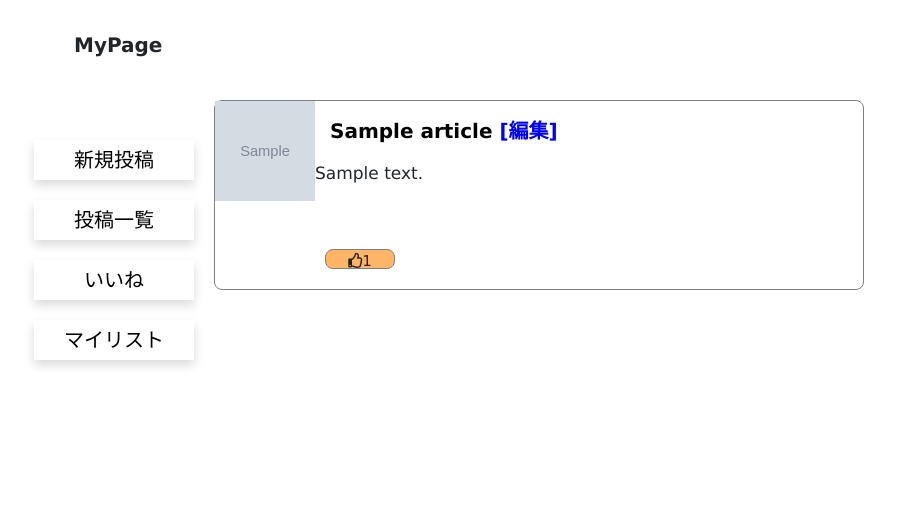
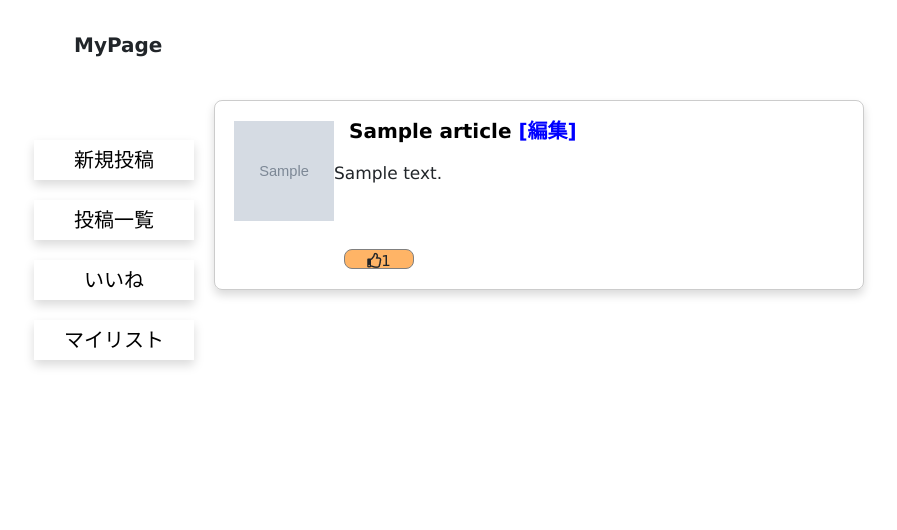
Before and after one commit to StudioAquatan/Calamitect, a Django app: page /1/post_all/ in a window 1280 px wide. Shown: the part 60-590 px from the top of the page, without its empty margins (96-993 px from the left). Run offline with Django 3.2, Linux system fonts and the light colour scheme; a user stored in the database is signed in; tables that the repository leaves empty hold one stand-in row (values such as "Sample post"); grey boxes marked "Sample" are stand-in pictures; some libraries are stand-ins or nearby versions.

Commit message:
記事一覧系の見た目をよく

```diff
--- a/src/templates/accounts/favorite.html
+++ b/src/templates/accounts/favorite.html
@@ -4,7 +4,7 @@
 {% block content %}
 {% for favorite in favorites %}
          <div class="post-card-good shadow">
-            <div class="card-image-good">
+            <div class="card-image-mini">
                 {% if favorite.article.user.profile_icon %}
                     <a href="{{ favorite.article.user.profile_icon.url }}">
                         <img src="{{ favorite.article.user.profile_icon.url }}" title="user-icon" width="100px" height="100px">
--- a/src/templates/accounts/good.html
+++ b/src/templates/accounts/good.html
@@ -4,7 +4,7 @@
 {% block content %}
 {% for good in goods %}
          <div class="post-card-good shadow">
-            <div class="card-image-good">
+            <div class="card-image-mini">
                 {% if good.article.user.profile_icon %}
                     <a href="{{ good.article.user.profile_icon.url }}">
                         <img src="{{ good.article.user.profile_icon.url }}" title="user-icon" width="100px" height="100px">
--- a/src/templates/accounts/post_all.html
+++ b/src/templates/accounts/post_all.html
@@ -3,8 +3,8 @@
 
 {% block content %}
     {% for article in articles %}
-        <div class="post-card-postall">
-            <div class="card-image-postall">
+        <div class="post-card-good shadow">
+            <div class="card-image-mini">
                 {% if article.user.profile_icon %}
                     <a href="{{ article.user.profile_icon.url }}">
                         <img src="{{ article.user.profile_icon.url }}" title="user-icon" width="100px" height="100px">
```
